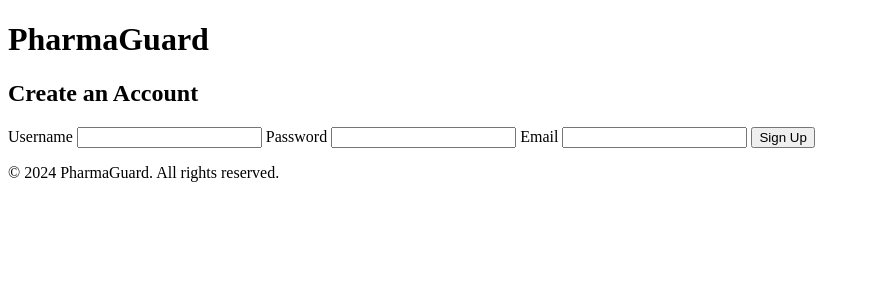
After one commit to Ash-Y-28/PharmaGuard, a Flask app: page /register in a window 1280 px wide. The commit adds this page. Shown: the top 300 px of the page, without its empty margins (0-870 px from the left). Run offline with Flask 3, Linux system fonts and the light colour scheme; parts of the project's set-up code (start-up, migrations or seed data) failed here and were passed over.

Commit message:
Implement user registration page and route with secure password storage

```diff
--- a/backend/app.py
+++ b/backend/app.py
@@ -4,6 +4,8 @@ from flask import Flask, jsonify, request, render_template, redirect, url_for, s
 import pandas as pd
 import os
 import requests
+from werkzeug.security import generate_password_hash
+import sqlite3
 
 # Disable Flask development server warnings
 warnings.filterwarnings("ignore", category=UserWarning, module="werkzeug")
@@ -63,6 +65,38 @@ def login():
     else:
         # Password mismatch
         return "Invalid credentials, please try again."
+
+@app.route('/register', methods=['GET', 'POST'])
+def register():
+    if request.method == 'GET':
+        return render_template('register.html')
+    else:
+        # POST: Handle the form submission
+        username = request.form.get('username')
+        password = request.form.get('password')
+        email = request.form.get('email')  # if you have this field
+
+        # Hash the password
+        hashed_pw = generate_password_hash(password)
+
+        # Insert into the database
+        try:
+            conn = sqlite3.connect('backend/users.db')
+            cursor = conn.cursor()
+            cursor.execute("""
+                INSERT INTO users (username, password, email)
+                VALUES (?, ?, ?)
+            """, (username, hashed_pw, email))
+            conn.commit()
+            conn.close()
+
+            return "Registration successful! You can now <a href='/'>login</a>."
+        except sqlite3.IntegrityError:
+            # Username already in use
+            return "That username is taken. Please go back and pick another one."
+        except Exception as e:
+            return f"An error occurred: {e}"
+
 
 @app.route('/choose_resource', methods=['GET', 'POST'])
 def choose_resource():
--- a/frontend/templates/login.html
+++ b/frontend/templates/login.html
@@ -9,6 +9,7 @@
     <header>
         <h1>PharmaGuard</h1>
         <p>Welcome to PharmaGuard, your trusted source for drug interaction and safety information.</p>
+        <p>Don't have an account? <a href="/register">Sign up here</a>.</p>
     </header>
 
     <!-- Login Form Section -->
--- /dev/null
+++ b/frontend/templates/register.html
@@ -0,0 +1,30 @@
+<!DOCTYPE html>
+<html lang="en">
+<head>
+    <meta charset="UTF-8">
+    <title>PharmaGuard - Register</title>
+</head>
+<body>
+    <header>
+        <h1>PharmaGuard</h1>
+        <h2>Create an Account</h2>
+    </header>
+    <main>
+        <form method="POST" action="/register">
+            <label for="username">Username</label>
+            <input type="text" id="username" name="username" required>
+
+            <label for="password">Password</label>
+            <input type="password" id="password" name="password" required>
+
+            <label for="email">Email</label>
+            <input type="email" id="email" name="email" required>
+
+            <button type="submit">Sign Up</button>
+        </form>
+    </main>
+    <footer>
+        <p>&copy; 2024 PharmaGuard. All rights reserved.</p>
+    </footer>
+</body>
+</html>
```
Also changed, not shown: backend/users.db.
